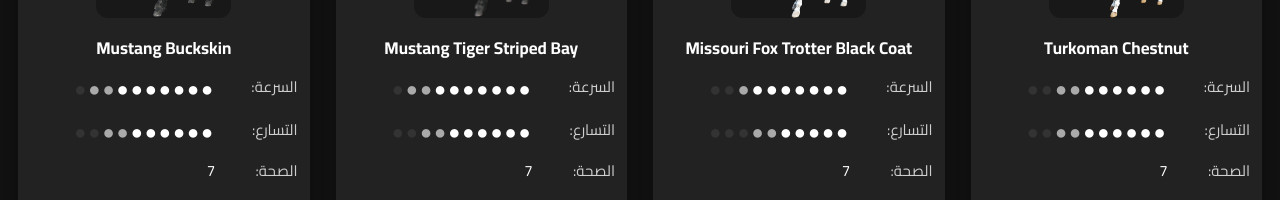
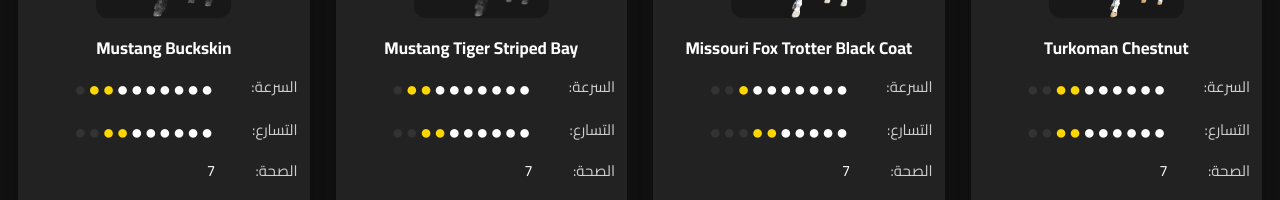
Before and after one commit to iMansoor/material, a plain HTML site: page stable.html in a window 1280 px wide. Shown: the part 270-470 px from the top of the page. Drawn offline with Linux system fonts and the light colour scheme.

Commit message:
Update stable.html
changing in brackets color to gold.

```diff
--- a/stable.html
+++ b/stable.html
@@ -140,7 +140,7 @@ const horsesImgPath = 'horses/';
 let horses = [];
 
 function parseLevelDots(val) {
-  // مثل: "3(2)" → 3 أبيض، 2 رمادي فاتح، 5 رمادي غامق
+  // مثل: "3(2)" → 3 أبيض، 2 ذهبي يدل على التدريب، 5 رمادي غامق
   if (!val) return '';
   let match = val.match(/(\d+)\((\d+)\)/);
   if (!match) return '';
@@ -152,10 +152,11 @@ function parseLevelDots(val) {
   for (let i = 0; i < white; i++)
     dots += '<span style="color:#fff;">●</span>';
   for (let i = 0; i < lightGray; i++)
-    dots += '<span style="color:#aaa;">●</span>';
+    dots += '<span style="color:#FFD700;">●</span>';
   for (let i = 0; i < darkGray; i++)
     dots += '<span style="color:#333;">●</span>';
   return dots;
+
 }
 
 function renderPrice(price) {
```
